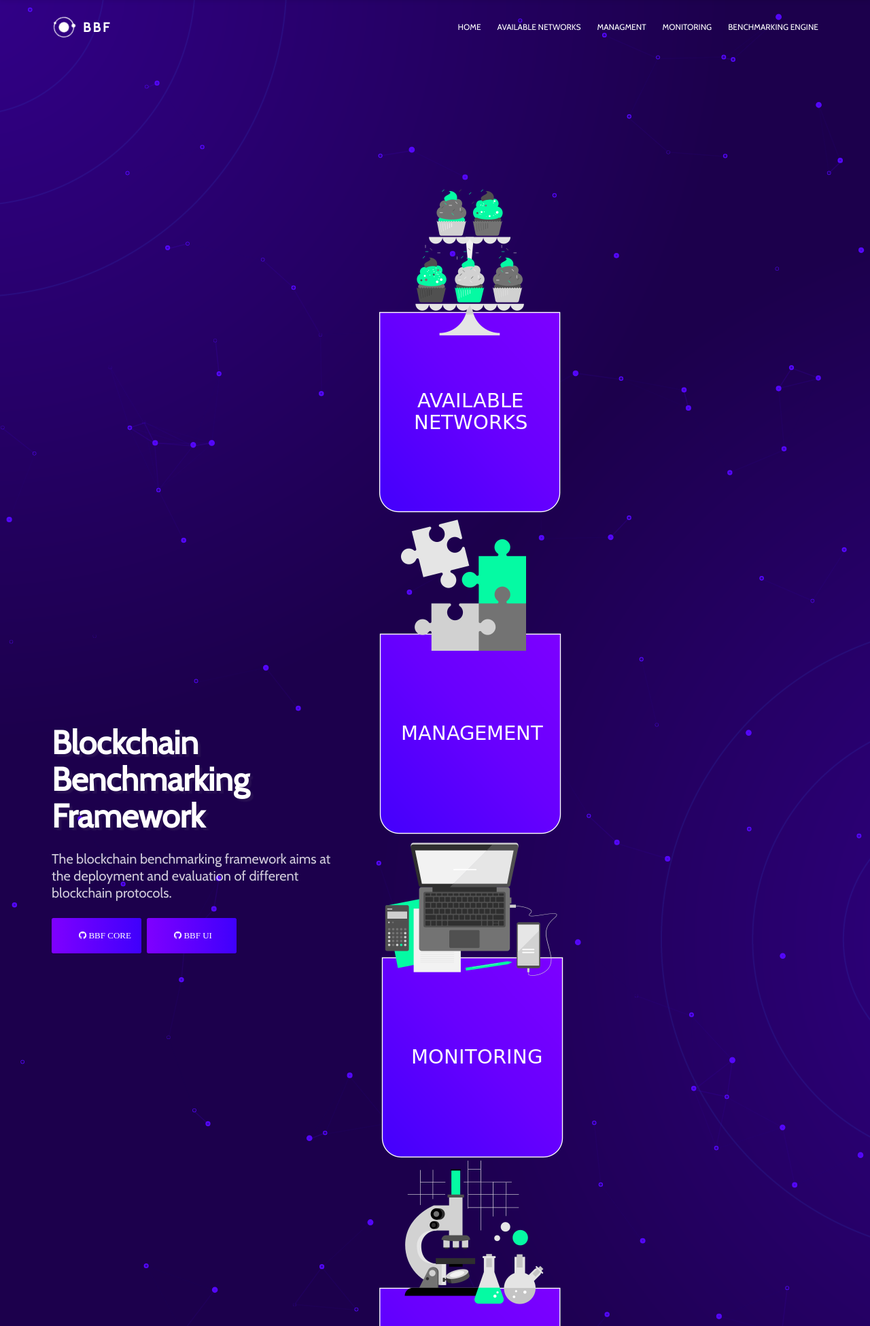
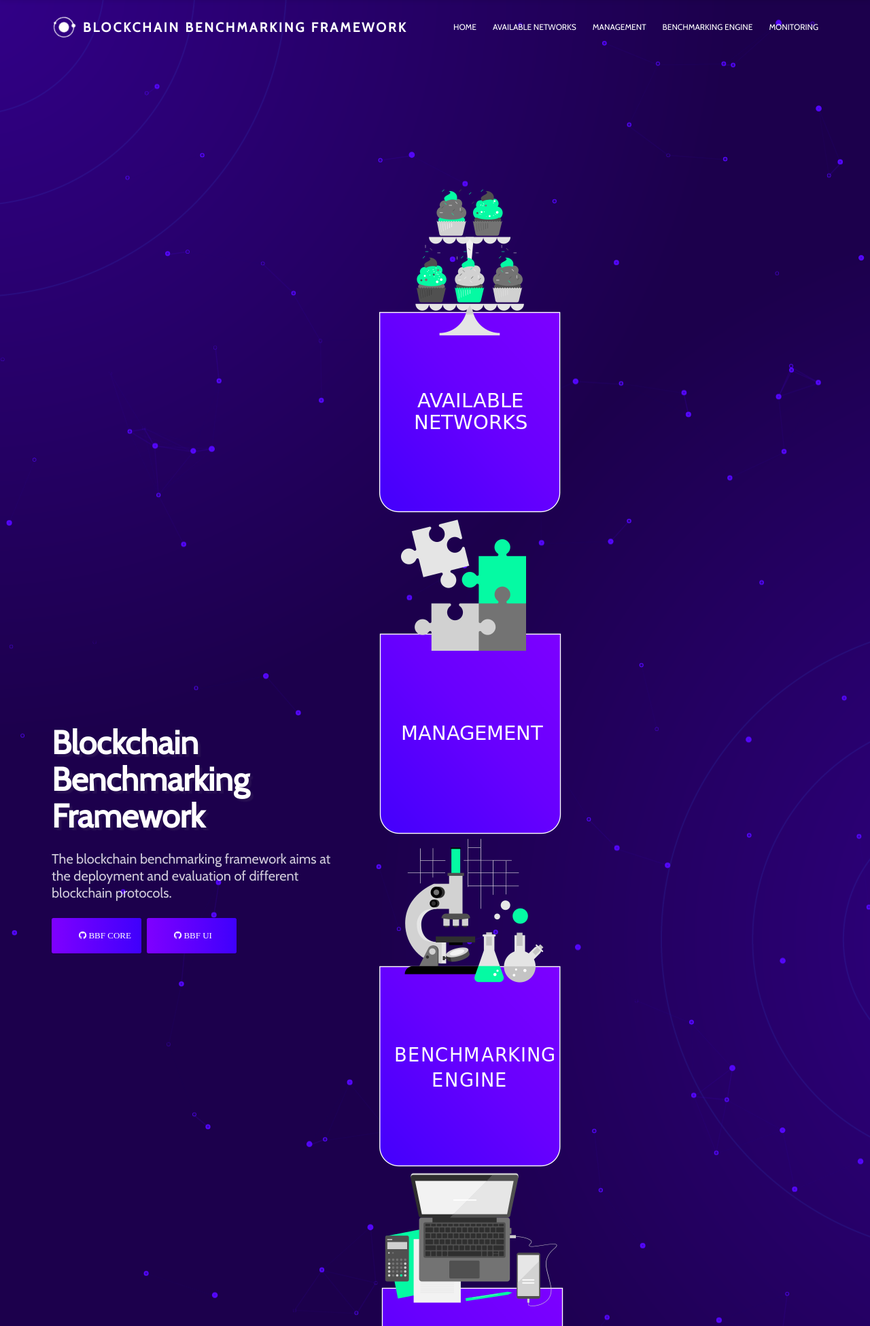
Before and after one commit to UNIC-IFF/KNOB-BBF-Web-Application, a Flask app: page /home in a window 1280 px wide. Shown: the top 1950 px of the page at 68% size. Run offline with Flask 2, Linux system fonts and the light colour scheme; some libraries are stand-ins or nearby versions.

Commit message:
fix issues on GitHub #2

```diff
--- a/app.py
+++ b/app.py
@@ -54,9 +54,9 @@ def home():
 def home1():
     return render_template('home1.html')
 
-@APP.route("/managment", methods=["GET", "POST"])
-def managment():
-    return render_template('managment.html')
+@APP.route("/management", methods=["GET", "POST"])
+def management():
+    return render_template('management.html')
 
 @APP.route("/benchmarking_engine", methods=["GET", "POST"])
 def benchmarking_engine():
--- a/package.json
+++ b/package.json
@@ -30,6 +30,7 @@
     "bulma-accordion": "^2.0.1",
     "codemirror": "^5.64.0",
     "feather-icons": "^4.28.0",
+    "gulp-bg": "^0.0.9",
     "ionicons": "^6.0.0",
     "js-datepicker": "^5.18.0",
     "notyf": "^3.10.0",
--- a/static/scss/components/_forms.scss
+++ b/static/scss/components/_forms.scss
@@ -93,7 +93,7 @@ TABLE OF CONTENTS
 
     //Floating label
     label {
-        font-family: 'Arial';
+        font-family: 'Arial'!important;
         color: $placeholder;
         font-size: 15px;
         font-weight: normal;
--- a/static/scss/layout/_faq.scss
+++ b/static/scss/layout/_faq.scss
@@ -45,7 +45,7 @@ TABLE OF CONTENTS
             padding: 1em;
             display: block;
             color: $white;
-            font-family: 'Cabin', sans-serif;
+            font-family: 'Open Sans', sans-serif;
             font-weight: 500;
             font-size: .9rem;
             cursor: pointer;
--- a/static/scss/main.scss
+++ b/static/scss/main.scss
@@ -21,6 +21,11 @@ TABLE OF CONTENTS
 @import '../../node_modules/@creativebulma/bulma-collapsible/src/sass/index.sass';
 @import "../../node_modules/bulma/bulma.sass";
 
+html body{
+    font-family: 'Open Sans', sans-serif!important;
+
+}
+
 @import 'components/buttons';
 @import 'components/forms';
 @import 'components/hamburger';
--- a/static/scss/utilities/_utils.scss
+++ b/static/scss/utilities/_utils.scss
@@ -62,7 +62,7 @@ body {
             &:after {
                 outline: none;
                 content: "\e316";
-                font-family: "Material Icons";
+                font-family: 'Open Sans', sans-serif;
                 position: relative;
                 display: block;
                 top: 52%;
--- a/templates/base.html
+++ b/templates/base.html
@@ -25,7 +25,7 @@
     <div id="infraloader" class="infraloader is-active"></div>
     <div class="{{request.endpoint}}-wrapper">
         <!-- Landing page Hero -->
-        <section class="hero">
+        <section class="hero ">
             <div class="hero-head">
 
                 <!-- Cloned navbar -->
@@ -71,14 +71,14 @@
                                 <div class="navbar-item is-nav-link {%- if request.endpoint == 'available_networks' %} active{% endif %}">
                                     <a class="is-centered-responsive" href="{{ url_for('available_networks') }}">{{ gettext("Available Networks") }}</a>
                                 </div>
-                                <div class="navbar-item is-nav-link {%- if request.endpoint == 'managment' %} active{% endif %}">
-                                    <a class="is-centered-responsive" href="{{ url_for('managment') }}">{{ gettext("Managment") }}</a>
+                                <div class="navbar-item is-nav-link {%- if request.endpoint == 'management' %} active{% endif %}">
+                                    <a class="is-centered-responsive" href="{{ url_for('management') }}">{{ gettext("Management") }}</a>
+                                </div>
+                                <div class="navbar-item is-nav-link {%- if request.endpoint == 'benchmarking_engine' %} active{% endif %}">
+                                    <a class="is-centered-responsive" href="{{ url_for('benchmarking_engine') }}">{{ gettext("Benchmarking Engine") }}</a>
                                 </div>
                                 <div class="navbar-item is-nav-link {%- if request.endpoint == 'monitoring' %} active{% endif %}">
                                     <a class="is-centered-responsive" href="{{ url_for('monitoring') }}">{{ gettext("Monitoring") }}</a>
-                                </div>
-                                <div class="navbar-item is-nav-link {%- if request.endpoint == 'benchmarking_engine' %} active{% endif %}">
-                                    <a class="is-centered-responsive" href="{{ url_for('benchmarking_engine') }}">{{ gettext("Benchmarking Engine") }}</a>
                                 </div>
 
                             </div>
@@ -97,7 +97,7 @@
                         <div class="navbar-brand">
                             <a href="{{ url_for('home') }}" class="navbar-item">
                                 <img class="rotating" src="../static/dist/img/logo/krypton.svg" alt="">
-                                <span class="brand-name">BBF</span>
+                                <span class="brand-name">Blockchain Benchmarking Framework</span>
                             </a>
                             <!-- Responsive toggle -->
                             <div class="navbar-burger" @click="openMobileMenu()">
@@ -128,14 +128,14 @@
                                <div class="navbar-item is-nav-link {%- if request.endpoint == 'available_networks' %} active{% endif %}">
                                     <a class="is-centered-responsive" href="{{ url_for('available_networks') }}">{{ gettext("Available Networks") }}</a>
                                 </div>
-                                <div class="navbar-item is-nav-link {%- if request.endpoint == 'managment' %} active{% endif %}">
-                                    <a class="is-centered-responsive" href="{{ url_for('managment') }}">{{ gettext("Managment") }}</a>
+                                <div class="navbar-item is-nav-link {%- if request.endpoint == 'management' %} active{% endif %}">
+                                    <a class="is-centered-responsive" href="{{ url_for('management') }}">{{ gettext("Management") }}</a>
+                                </div>
+                                <div class="navbar-item is-nav-link {%- if request.endpoint == 'benchmarking_engine' %} active{% endif %}">
+                                    <a class="is-centered-responsive" href="{{ url_for('benchmarking_engine') }}">{{ gettext("Benchmarking Engine") }}</a>
                                 </div>
                                 <div class="navbar-item is-nav-link {%- if request.endpoint == 'monitoring' %} active{% endif %}">
                                     <a class="is-centered-responsive" href="{{ url_for('monitoring') }}">{{ gettext("Monitoring") }}</a>
-                                </div>
-                                <div class="navbar-item is-nav-link {%- if request.endpoint == 'benchmarking_engine' %} active{% endif %}">
-                                    <a class="is-centered-responsive" href="{{ url_for('benchmarking_engine') }}">{{ gettext("Benchmarking Engine") }}</a>
                                 </div>
 
                             </div>
@@ -167,7 +167,7 @@
                     <p class="k-copyright">© 2022 - | Institute For the Future - University of Nicosia. All Rights Reserved</p>
                     <br>
                     <!-- Made by -->
-                    <p class="coded-by">Designed and Coded by <a href="https://www.unic.ac.cy/iff/dlrc/" target="_blank">IFF / DLRC team</a></p>
+                    <p class="coded-by">Designed and Coded by <a href="https://www.unic.ac.cy/iff/dlrc/" target="_blank">IFF / DLRC</a> team | Powered by <a href="https://github.com/cssninjaStudio/krypton" target="_blank"> Css Ninja Studio</a> </p>
                 </div>
 
                 <!-- Absolute image -->
--- a/templates/benchmarking_engine.html
+++ b/templates/benchmarking_engine.html
@@ -1,7 +1,7 @@
 
 {%extends 'base.html'%}
 
-{% block title %}Blog{% endblock %}
+{% block title %}Benchmarking Engine{% endblock %}
 
 {% block content %}
 
--- a/templates/home.html
+++ b/templates/home.html
@@ -9,7 +9,7 @@
 
   <!-- Hero Image and Title -->
   <div class="hero-body" style="padding-top: 13em">
-      <div class="container">
+      <div class="container ">
           <div class="columns is-vcentered">
 
               <!-- Landing page Title -->
@@ -39,13 +39,13 @@
                     <a href="{{'available_networks'}}"  target="_blank"  ><img id="myelemen" src="../static/dist/img/an.png"  alt="Available Networks"></a>
                   </li>
                   <li>
-                   <a href="{{'management'}}"  target="_blank" > <img id="middle-image"  src="../static/dist/img/mg.png"  alt="Managment"></a>
+                   <a href="{{'management'}}"  target="_blank" > <img id="middle-image"  src="../static/dist/img/mg.png"  alt="Management"></a>
+                  </li>
+                  <li>
+                  <a href="{{'benchmarking_engine'}}"  target="_blank" ><img id="myelemen" src="../static/dist/img/be.png"  alt="Benchmarking Engine"></a>
                   </li>
                   <li>
                     <a href="{{'monitoring'}}"  target="_blank" ><img id="middle-image" src="../static/dist/img/mt.png"  alt="Monitoring"></a>
-                  </li>
-                  <li>
-                  <a href="{{'benchmarking_engine'}}"  target="_blank" ><img id="myelemen" src="../static/dist/img/be.png"  alt="Benchmarking Engine"></a>
                   </li>
                   <!-- other items here -->
                 </ul>
@@ -72,7 +72,7 @@
 </section>
 
 <!-- App section -->
-<section class="section is-darkest is-medium" style="display:block">
+<section class="section is-darkest is-medium ">
     <!-- Container -->
     <div class="container">
 
@@ -89,13 +89,13 @@
                     <p class="is-light" style="text-align:justify;">The  video in the end of the page presents a demonstration of the Benchmarking Framework.
                         The above Controller is the Framework's controller which depicts the components of the framework. The first and mandatory step is the Monitoring. This step
                     trigger the benchmarking engine which will later record the networks' traffic. Second step is the Benchmarking Engine. In this you can select which blockchain network to configure and start, but also you can
-                     generate traffic which are transactions between random generated accounts. The managment component is the third one where you can understand the logs of the nodes and the network's information,
+                     generate traffic which are transactions between random generated accounts. The management component is the third one where you can understand the logs of the nodes and the network's information,
                     also you can navigate to Dozzle for the complete logs and to Grafana where you can watch the actual benchmargking diagrams. The Available Networks presents the current running networks configured in previous steps. </p>
                 </div>
             </div>
 
             <!-- Feature image -->
-            <div class="column is-7" style="padding-top:6.6%">
+            <div class="column is-7 is-offset-1" style="padding-top:6.6%">
                     <iframe width="560" height="315" src="../static/dist/img/media/bc-becnh-framework.mp4" type="video/mp4" frameborder="0" allow="accelerometer; autoplay; clipboard-write; encrypted-media; gyroscope; picture-in-picture" allowfullscreen></iframe>
                 </iframe>
             </div>
@@ -106,8 +106,7 @@
       <!-- Title & subtitle -->
       <h2 class="title is-light is-semibold has-text-centered is-spaced" style="padding-top:5%">About Blockchain Benchmarking Framework</h2>
       <p class="is-light" style="text-align:justify;">
-       Since the choice of a blockchain protocol is challenging,
-       especially for corporates that seek to use the technology
+       Since the choice of a blockchain protocol is challenging,  especially for corporates that seek to use the technology
        for their products and/or services, we developed an architecture for a
         blockchain benchmarking framework that aims to serve
         as a staged environment for supporting blockchain
@@ -129,9 +128,9 @@
 
 
 <!-- Side Features section -->
-<section class="section is-medium" style="display:flex" >
+<section class="section is-medium has-big-dark-gradient"  >
   <!-- Container -->
-  <div class="container is-medium"  >
+  <div class="container"  >
 
 
       <!-- Content wrapper -->
@@ -267,16 +266,15 @@
 <!-- /App section -->
 
 <!-- Company section -->
-<section class="section is-medium " style="display:flex">
+<section class="section is-medium has-big-dark-gradient " style="display:grid">
   <!-- Container -->
-  <div class="container is-medium" style="">
+  <div class="container">
       <!-- Divider -->
       <div class="divider is-centered"></div>
       <!-- Title & subtitle -->
       <h2 class="title is-light is-semibold has-text-centered is-spaced">Our Team</h2>
-      <h4 class="subtitle is-6 is-light is-compact" style="text-align:justify">The Institute for the Future (IFF) is an interdisciplinary research Centre at the University of Nicosia (UNIC), aimed at advancing emerging technologies and contributing to their effective application in industry, government and education as well as evaluating their impact on society at large. IFF’s current focus is on two main areas: (a) Crypto-assets and Blockchains and (b) Forecasting.
-        The Distributed Ledgers Research Centre (DLRC) is hosted at the Institute for the Future (IFF), University of Nicosia (UNIC) and it positions itself as the bridge between pure academic research and the open challenges from the wider Blockchain ecosystem. Our team consists of academic staff, lab researchers and PhD students. We are a diverse mixture of people, fueled by our passion for academic research on blockchains and distributed ledgers. DLRC aims to advance the field with transformative applications of the technology that emerge directly from the ecosystem by turning academic research into applications that can benefit the wider Blockchain ecosystem, by providing computing or storage resources to transactions, redundancy, decentralization and security, and by collaborating with sponsors to support research and technical understanding of protocols. We are proud to offer technical courses design and development programs as the world’s leading University in Blockchain and Digital Currency Education. Our team is fully committed to the Centre’s aims and we are proud to have managed to sign significant agreements with multiple project teams from the ecosystem.
-        </h4>
+      <h4 class="subtitle is-6 is-light is-compact" style="text-align:justify">We are a team of blockchain researchers and developers working at the Distributed Ledgers Research Centre (DLRC) which is hosted at the Institute for the Future (IFF), University of Nicosia (UNIC).  We are a diverse mixture of people, fueled by our passion for academic research! DLRC aims to advance the field with transformative applications of the technology that emerge directly from the ecosystem by turning academic research into real use-cases.
+        <br>If you wish to learn more about us, get involved <a href="https://www.unic.ac.cy/iff/dlrc/" target="_blank">here!</a></h4>
 
       <!-- Content wrapper -->
       <div class="content-wrapper is-large">
@@ -432,9 +430,11 @@
 
 
           <!-- Spaced divider -->
+          <div class="divider is-centered is-spaced"></div>
           <!-- Title & subtitle -->
           <h2 class="title is-light is-semibold has-text-centered is-spaced">FAQ</h2>
-          <h4 class="subtitle is-6 is-light has-text-centered is-compact">Viderer malorum sadipscing cum ei. Eu impetus perfecto sit, no sea labore detraxit. Primis mediocrem necessitatibus an vis. Ut sea pertinax perpetua, eruditi volumus quaestio ex mel, has ei tota homero.</h4>
+          <h4 class="subtitle is-6 is-light has-text-centered is-compact">Below you will find answers to the most frequent questions. For further information, please feel free to check our recent articles . If you still can’t find what you are looking for, contact us at: <a href="mailto:iff@unic.ac.cy"> iff@unic.ac.cy</a>
+        </h4>
 
           <!-- Content wrapper -->
           <div class="content-wrapper is-large">
@@ -485,7 +485,7 @@
                                 Why did you pick this idea to work on?
                               </label>
                               <div class="accordion-content">
-                                  <p>We are a team of blockchain researchers at an the DLRC lab of University of Nicosia. Exploring the space (at the technical level) we have identified that there is a lack of tools, frameworks and documentation for assessing the performance of blockchain protocols. Most studies available in the literature build simulators. Our approach enables users to deploy close to real scenarios with the use of the actual clients used by a variety of protocols. </p>
+                                  <p>We are a team of blockchain researchers at an the DLRC lab of University of Nicosia. Exploring the space [(at the technical level) we have identified that there is a lack of tools, frameworks and documentation for assessing the performance of blockchain protocols. Most studies available in the literature build simulators. Our approach enables users to deploy close to real scenarios with the use of the actual clients used by a variety of protocols. </p>
                               </div>
                           </div>
 
@@ -498,7 +498,7 @@
                   <div class="column is-5">
 
                       <!-- Accordion -->
-                      <div class="accordion">
+                      <div class="accordion" style='text-align: justify;'>
                          <!-- Option -->
                          <div class="accordion-option">
                             <input type="checkbox" id="toggle5" class="accordion-toggle" />
@@ -541,10 +541,10 @@
                                 How can I use the Blockchain Benchmarking Framework?
                               </label>
                               <div class="accordion-content">
-                                  <p>The first step is to select which blockchain network to configure and start through the <a href="{{benchmarking_engine}}">Benchmarking Engine</a>. Then, you can easily create wallets and generate traffic in form of payment transactions between random generated accounts.
-                                    Afterwards, you are able to monitor and visualize all the available information through the <a href="{{monitoring}}">Monitoring Engine</a>.
-                                    Additionally, through the <a href="{{managment}}">Management</a> page, you have the full control of your network (e.g., start and stop a network).
-                                     Finally, you can check the <a href="{{available_networks}}"> Available Networks </a> and always keep up with our latest additions.
+                                  <p>The first step is to select which blockchain network to configure and start through the <a href="{{url_for('benchmarking_engine')}}">Benchmarking Engine</a>. Then, you can easily create wallets and generate traffic in form of payment transactions between random generated accounts.
+                                    Afterwards, you are able to monitor and visualize all the available information through the <a href="{{url_for('monitoring')}}">Monitoring Engine</a>.
+                                    Additionally, through the <a href="{{url_for('management')}}">Management</a> page, you have the full control of your network (e.g., start and stop a network).
+                                     Finally, you can check the <a href="{{url_for('available_networks')}}"> Available Networks </a> and always keep up with our latest additions.
                                 </p>
                               </div>
                           </div>
--- a/templates/managment.html
+++ b/templates/management.html
@@ -1,6 +1,6 @@
 {%extends 'base.html'%}
 
-{% block title %}Roadmap{% endblock %}
+{% block title %}Management{% endblock %}
 
 {% block content %}
 
--- a/templates/monitoring.html
+++ b/templates/monitoring.html
@@ -1,6 +1,6 @@
 {%extends 'base.html'%}
 
-{% block title %}Token{% endblock %}
+{% block title %}Monitoring{% endblock %}
 
 {% block content %}
             <div class="hero-body has-text-centered">
```
Also changed, not shown: gulpfile.js (+21 -1 lines), static/scss/layout/_features.scss (+5 -5 lines), static/scss/layout/_footer.scss (+5 -5 lines), static/scss/layout/_layout.scss (+34 -32 lines).
